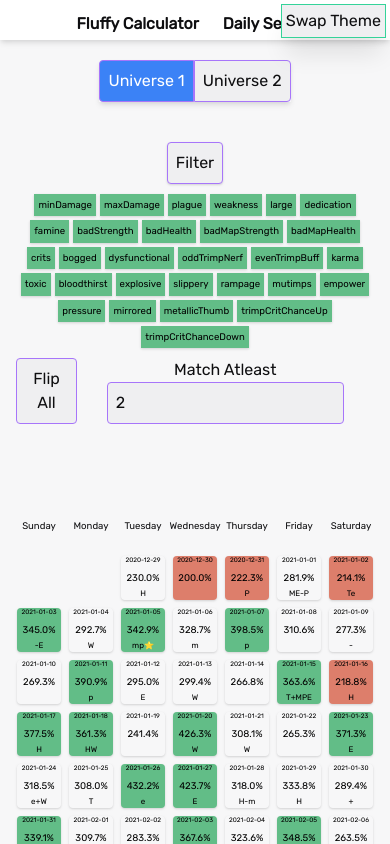
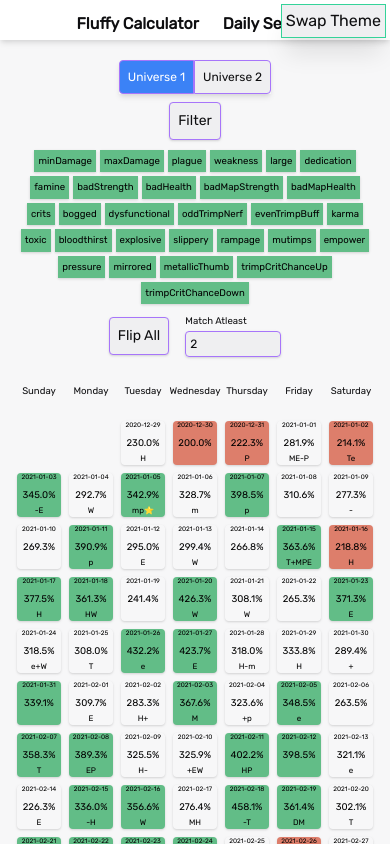
Before and after one commit to fluffyCalculator/fluffycalculator.github.io, a React (Create React App) app: page / in a window 390 px wide. Both pictures are taken after a click on the element "Filter". Shown: the top 844 px of the page. Built offline with nearby package versions, Linux system fonts and the light colour scheme.

Commit message:
Add seperate Input and Button components, finish stylistic adjustmnets

```diff
--- a/package.json
+++ b/package.json
@@ -45,9 +45,7 @@
     ]
   },
   "devDependencies": {
-
     "prettier": "^2.2.1",
-
     "prettier-plugin-tailwind": "^2.2.8"
   }
 }
--- a/src/components/Daily/Box.tsx
+++ b/src/components/Daily/Box.tsx
@@ -64,7 +64,7 @@ function Box({ object }: Props) {
       </div>
 
       {expanded && (
-        <span className="w-de sm:w-deSM md:w-deMD col-span-7 justify-self-center p-2 bg-secondary border border-solid border-prpl rounded">
+        <span className="col-span-7 justify-self-center p-2 w-de bg-secondary border border-solid border-prpl rounded sm:w-deSM md:w-deMD">
           <p className="whitespace-pre-wrap text-xxxs sm:text-xs md:text-base">
             {date + "\n"}
             {Object.keys(mods).map((x, i) => {
--- a/src/components/Daily/Daily.tsx
+++ b/src/components/Daily/Daily.tsx
@@ -2,7 +2,6 @@ import React, { useContext } from "react";
 import { DailyContext } from "./Context";
 import Box, { WeekBox } from "./Box";
 import Filter from "./Filter";
-import clsx from "clsx";
 import UniverseSwitch from "./UniverseSwitch";
 
 const days = [
@@ -24,7 +23,7 @@ function Daily() {
       <UniverseSwitch />
 
       <Filter />
-      <div className="grid gap-2 grid-cols-7 my-10">
+      <div className="grid gap-2 grid-cols-7 mt-3">
         {days.map((x, idx) => {
           return <WeekBox key={idx} text={x} />;
         })}
--- a/src/components/Daily/Filter.tsx
+++ b/src/components/Daily/Filter.tsx
@@ -1,5 +1,7 @@
 import clsx from "clsx";
 import React, { useContext, useState } from "react";
+import Button from "../utils/Button";
+import Input from "../utils/Input";
 import { DailyContext } from "./Context";
 
 export var filterTypes = {
@@ -65,6 +67,7 @@ function FilterBox({ type }: { type: string }) {
 }
 
 function Filter() {
+
   const [showFilter, setShowFilter] = useState(false);
   const { updateDailiesFiltered } = useContext(DailyContext);
 
@@ -73,14 +76,17 @@ function Filter() {
 
   return (
     <>
-      <div
-        className="mb-2 mt-10 p-2 text-base bg-secondary border border-solid border-prpl rounded shadow cursor-pointer select-none"
-        onClick={() => setShowFilter(!showFilter)}
+      <Button
+        className="my-2"
+        onClick={() => {
+          setShowFilter(!showFilter);
+        }}
       >
         Filter
-      </div>
+      </Button>
+
       {showFilter && (
-        <div className="mb-10 w-11/12 text-center sm:w-9/12 md:w-3/4 lg:w-5/12">
+        <div className="w-11/12 text-center sm:w-9/12 md:w-3/4 lg:w-5/12">
           <div className="flex flex-wrap justify-center">
             {Object.keys(filterTypes)
               .filter(
@@ -92,9 +98,9 @@ function Filter() {
                 return <FilterBox key={idx} type={type} />;
               })}
           </div>
-          <div className="flex justify-evenly mt-2">
-            <div
-              className="p-2 bg-secondary border border-solid border-prpl rounded cursor-pointer select-none"
+          <div className="flex justify-center mt-2">
+            <Button
+              className="mr-2"
               onClick={() => {
                 for (var type in filterTypes) {
                   filterTypes[type] = !filterTypes[type];
@@ -106,19 +112,19 @@ function Filter() {
               }}
             >
               Flip All
-            </div>
-            <label>
-              Match Atleast
-              <input
+            </Button>
+
+            <Input
+              label="Match Atleast"
               type="number"
               onChange={(e) => {
                 toMatch = Number(e.target.value);
                 updateDailiesFiltered();
               }}
+              className="w-24"
+              parentClassName="ml-2"
               defaultValue={toMatch}
-                className="p-2 bg-secondary border border-solid border-prpl rounded"
-              />
-            </label>
+            ></Input>
           </div>
         </div>
       )}
--- a/src/components/Daily/UniverseSwitch.tsx
+++ b/src/components/Daily/UniverseSwitch.tsx
@@ -24,7 +24,7 @@ function UniverseSwitch() {
           window.daily_universe === 1
             ? "bg-blue-500 text-white"
             : "bg-secondary text-primary",
-          "p-2 border border-solid border-prpl rounded rounded-r-none cursor-pointer select-none"
+          "p-2 border border-solid border-prpl rounded rounded-r-none cursor-pointer select-none text-xs sm:text-base"
         )}
         onClick={handleClick}
         title="1"
@@ -36,7 +36,7 @@ function UniverseSwitch() {
           window.daily_universe === 2
             ? "bg-pink-500 text-white"
             : "bg-secondary text-primary",
-          "p-2 border border-solid border-prpl rounded rounded-l-none cursor-pointer select-none"
+          "p-2 border border-solid border-prpl rounded rounded-l-none cursor-pointer select-none text-xs sm:text-base"
         )}
         onClick={handleClick}
         title="2"
--- /dev/null
+++ b/src/components/utils/Button.tsx
@@ -0,0 +1,18 @@
+import clsx from "clsx";
+import React from "react";
+
+interface Props {
+  onClick?: () => void;
+  className?: string;
+  children: React.ReactNode;
+}
+
+function Button({ onClick, className, children }: Props) {
+  return (
+    <div className={clsx(className, "p-2 bg-secondary border border-solid border-prpl rounded cursor-pointer select-none shadow self-center text-sm sm:text-base")} onClick={onClick}>
+      {children}
+    </div>
+  );
+}
+
+export default Button;
--- /dev/null
+++ b/src/components/utils/Input.tsx
@@ -0,0 +1,41 @@
+import clsx from "clsx";
+import React from "react";
+
+interface Props {
+  label: string;
+  onChange?: (e) => void;
+  className?: string;
+  defaultValue?: string | number;
+  type?: string;
+  parentClassName?: string;
+}
+
+const Input = ({
+  label,
+  onChange,
+  className,
+  defaultValue,
+  type,
+  parentClassName,
+}: Props) => {
+  return (
+    <label
+      className={clsx(parentClassName, "block text-left text-xxs sm:text-xs")}
+    >
+      {label}
+      <div className="relative mt-0.5 rounded shadow">
+        <input
+          type={type}
+          onChange={onChange}
+          defaultValue={defaultValue}
+          className={clsx(
+            className,
+            "sm:text-base block p-1 text-xs bg-secondary border border-solid border-prpl rounded focus:outline-none"
+          )}
+        />
+      </div>
+    </label>
+  );
+};
+
+export default Input;
```
Lines whose indentation alone changed are shown as unchanged.
